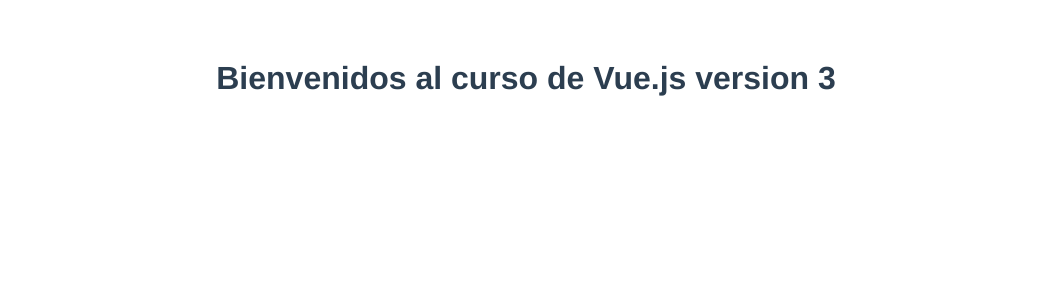
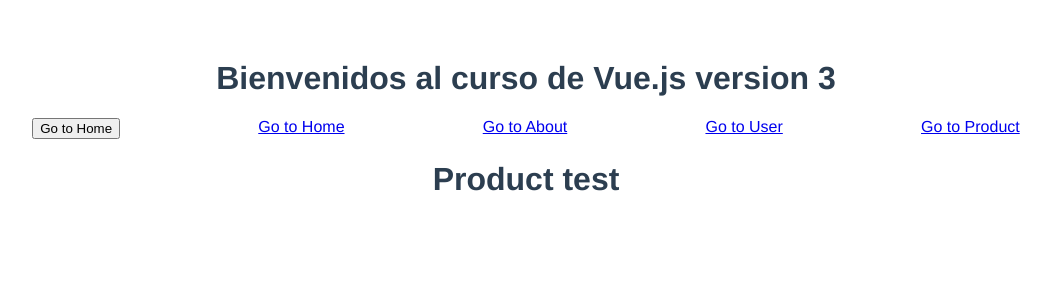
Before and after one commit to ctola91/intro-vue-edteam, a Vue app: page /products/test in a window 1280 px wide. Shown: the top 300 px of the page, without its empty margins (114-1165 px from the left). Built offline with nearby package versions, Linux system fonts and the light colour scheme.

Commit message:
router completed

```diff
--- a/src/App.vue
+++ b/src/App.vue
@@ -1,17 +1,34 @@
 <template>
   <h1>{{ title }}</h1>
+  <div style="display: flex; justify-content: space-evenly">
+    <button @click="goToURL('/')">Go to Home</button>
+
+    <router-link to="/">Go to Home</router-link>
+    <router-link to="/about">Go to About</router-link>
+    <router-link :to="userURL">Go to User</router-link>
+    <router-link to="/products/test">Go to Product</router-link>
+  </div>
   <router-view></router-view>
 </template>
 <script>
 import { ref } from "vue";
+import { useRouter } from "vue-router";
 
 export default {
   name: "App",
   setup() {
     const title = ref("Bienvenidos al curso de Vue.js version 3");
+    const userURL = ref("/users/christian");
+    const router = useRouter();
+
+    const goToURL = (route) => {
+      router.push(route);
+    };
 
     return {
       title,
+      userURL,
+      goToURL,
     };
   },
 };
--- a/src/router.js
+++ b/src/router.js
@@ -1,17 +1,56 @@
 import { createRouter, createWebHistory } from "vue-router";
 import Home from "./views/Home.vue";
-import About from "./views/About.vue";
+// import About from "./views/About.vue";
+// import Product from "./views/Product.vue";
+import User from "./views/User.vue";
+// import UserProfile from "./views/UserProfile.vue";
+import NotFound from "./views/NotFound.vue";
+
+const About = () => import("./views/About.vue");
+const Product = () => import("./views/Product.vue");
+const Login = () => import("./views/Login.vue");
+
+const beforeEnterHook = (to) => {
+  return console.log("Path: " + to.path);
+};
 
 const routes = [
   {
     path: "/",
     name: "Home",
     component: Home,
+    beforeEnter: [beforeEnterHook],
   },
   {
     path: "/about",
     name: "About",
     component: About,
+  },
+  {
+    path: "/products/:productId",
+    name: "Product",
+    component: Product,
+  },
+  {
+    path: "/users/:id",
+    name: "User",
+    component: User,
+    // children: [
+    //   {
+    //     path: "profile",
+    //     component: UserProfile,
+    //   },
+    // ],
+  },
+  {
+    path: "/login",
+    name: "Login",
+    component: Login,
+  },
+  {
+    path: "/:pathMatch(.*)*",
+    name: "NotFound",
+    component: NotFound,
   },
 ];
 
@@ -20,4 +59,18 @@
   routes,
 });
 
+router.beforeEach((to, from, next) => {
+  console.log("before each route");
+  let isAuthenticated = true;
+  if (to.name !== "Login" && !isAuthenticated) {
+    next({ name: "Login" });
+  } else {
+    next();
+  }
+});
+
+router.afterEach(() => {
+  console.log("After route loads");
+});
+
 export default router;
--- /dev/null
+++ b/src/views/Login.vue
@@ -0,0 +1,13 @@
+<template>
+  <h1>Login View</h1>
+</template>
+<script>
+export default {
+  setup() {},
+  //   beforeRouteEnter(to, from, next) {
+  //     console.log(to);
+  //   },
+  //   beforeRouteUpdate(to, from) {},
+  //   beforeRouteLeave(to, from) {},
+};
+</script>
--- /dev/null
+++ b/src/views/NotFound.vue
@@ -0,0 +1,3 @@
+<template>
+  <h1>404 Not Foud</h1>
+</template>
--- /dev/null
+++ b/src/views/Product.vue
@@ -0,0 +1,16 @@
+<template>
+  <h1>Product {{ productId }}</h1>
+</template>
+<script>
+import { useRoute } from "vue-router";
+export default {
+  setup() {
+    const route = useRoute();
+    const productId = route.params.productId;
+
+    return {
+      productId,
+    };
+  },
+};
+</script>
--- /dev/null
+++ b/src/views/User.vue
@@ -0,0 +1,4 @@
+<template>
+  <h1>Hola {{ $route.params.id }}!!</h1>
+  <router-view></router-view>
+</template>
--- /dev/null
+++ b/src/views/UserProfile.vue
@@ -0,0 +1,3 @@
+<template>
+  <h1>User Profile</h1>
+</template>
```
